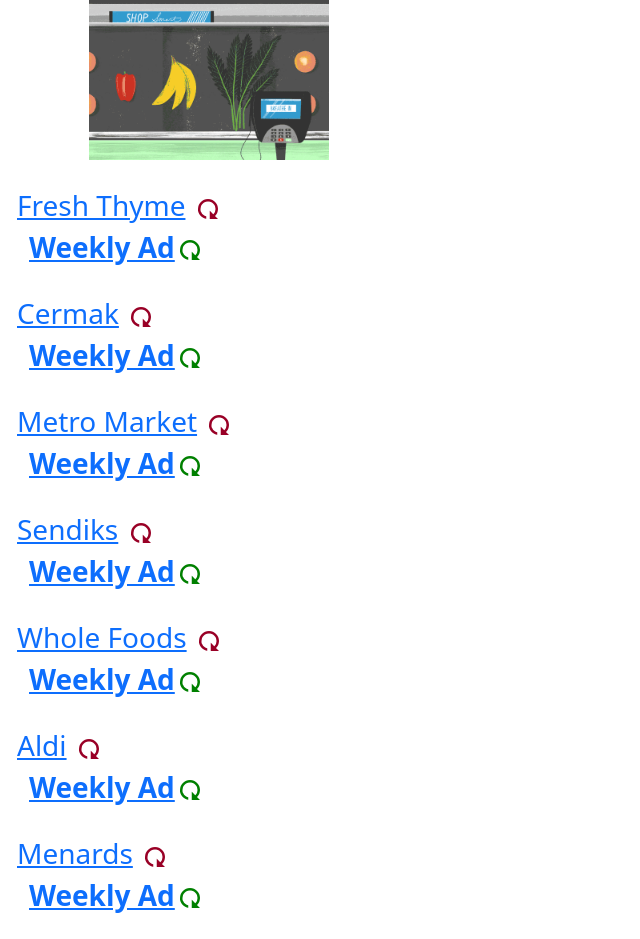
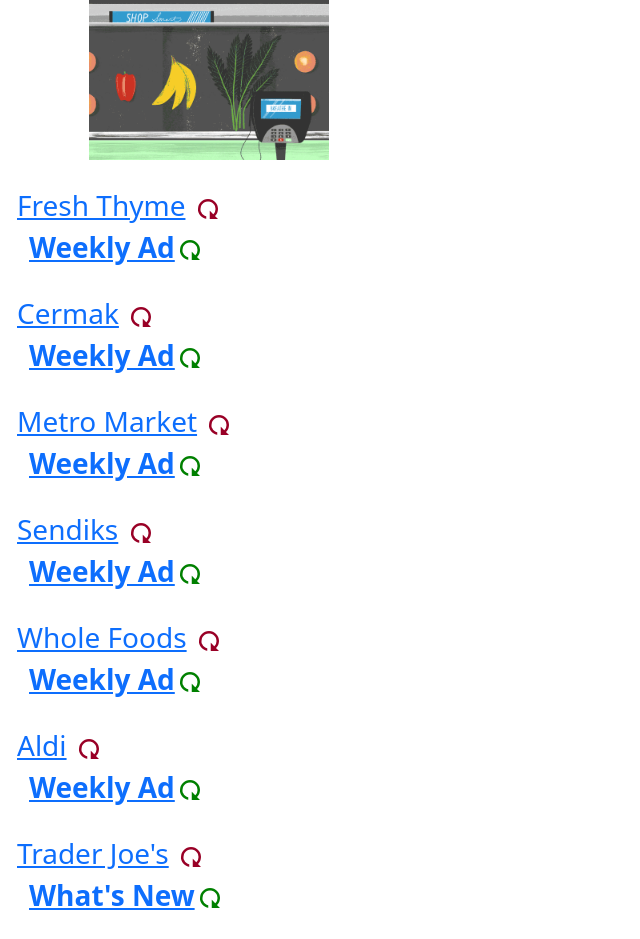
Before and after one commit to shaoli-lu/s, a plain HTML site: page index.html in a window 1280 px wide. Shown: the top 939 px of the page, without its empty margins (0-640 px from the left). Drawn offline with nearby package versions, Linux system fonts and the light colour scheme.

Commit message:
trader joe

```diff
--- a/index.html
+++ b/index.html
@@ -129,6 +129,26 @@
    </div>
 
 </div>
+
+
+
+</br>
+<div class="state"><a href="https://www.traderjoes.com/" target="_blank">Trader Joe's</a> <svg xmlns="http://www.w3.org/2000/svg" width="30" height="30" viewBox="0 0 18 18" class="rotating">
+    <path d="M9 13.5c-2.49 0-4.5-2.01-4.5-4.5S6.51 4.5 9 4.5c1.24 0 2.36.52 3.17 1.33L10 8h5V3l-1.76 1.76C12.15 3.68 10.66 3 9 3 5.69 3 3.01 5.69 3.01 9S5.69 15 9 15c2.97 0 5.43-2.16 5.9-5h-1.52c-.46 2-2.24 3.5-4.38 3.5z"></path>
+    </svg></div>
+<!-- <div class="county"> -->
+    <!-- <a href="https://www.auction.com/residential/CA/Miami-Dade-County/active_lt/auction_date_order,resi_sort_v2_st/y_nbs" target="_blank"> Miami-Dade County Foreclosures</a> -->
+
+ <div class="city">
+		<!-- <div class="city">Weekly Ad</div> -->
+        <div>  <a href="https://www.traderjoes.com/home/products/category?filters=%7B%22areNewProducts%22%3Atrue%7D" target="_blank">What's New</a><svg xmlns="http://www.w3.org/2000/svg" width="30" height="30" viewBox="0 0 18 18" class="rotating">
+            <path d="M9 13.5c-2.49 0-4.5-2.01-4.5-4.5S6.51 4.5 9 4.5c1.24 0 2.36.52 3.17 1.33L10 8h5V3l-1.76 1.76C12.15 3.68 10.66 3 9 3 5.69 3 3.01 5.69 3.01 9S5.69 15 9 15c2.97 0 5.43-2.16 5.9-5h-1.52c-.46 2-2.24 3.5-4.38 3.5z"></path>
+            </svg>
+        </div>
+   </div>
+
+</div>
+
 </br>
 <div class="state"><a href="https://www.menards.com/main/home.html" target="_blank">Menards</a> <svg xmlns="http://www.w3.org/2000/svg" width="30" height="30" viewBox="0 0 18 18" class="rotating">
     <path d="M9 13.5c-2.49 0-4.5-2.01-4.5-4.5S6.51 4.5 9 4.5c1.24 0 2.36.52 3.17 1.33L10 8h5V3l-1.76 1.76C12.15 3.68 10.66 3 9 3 5.69 3 3.01 5.69 3.01 9S5.69 15 9 15c2.97 0 5.43-2.16 5.9-5h-1.52c-.46 2-2.24 3.5-4.38 3.5z"></path>
```
